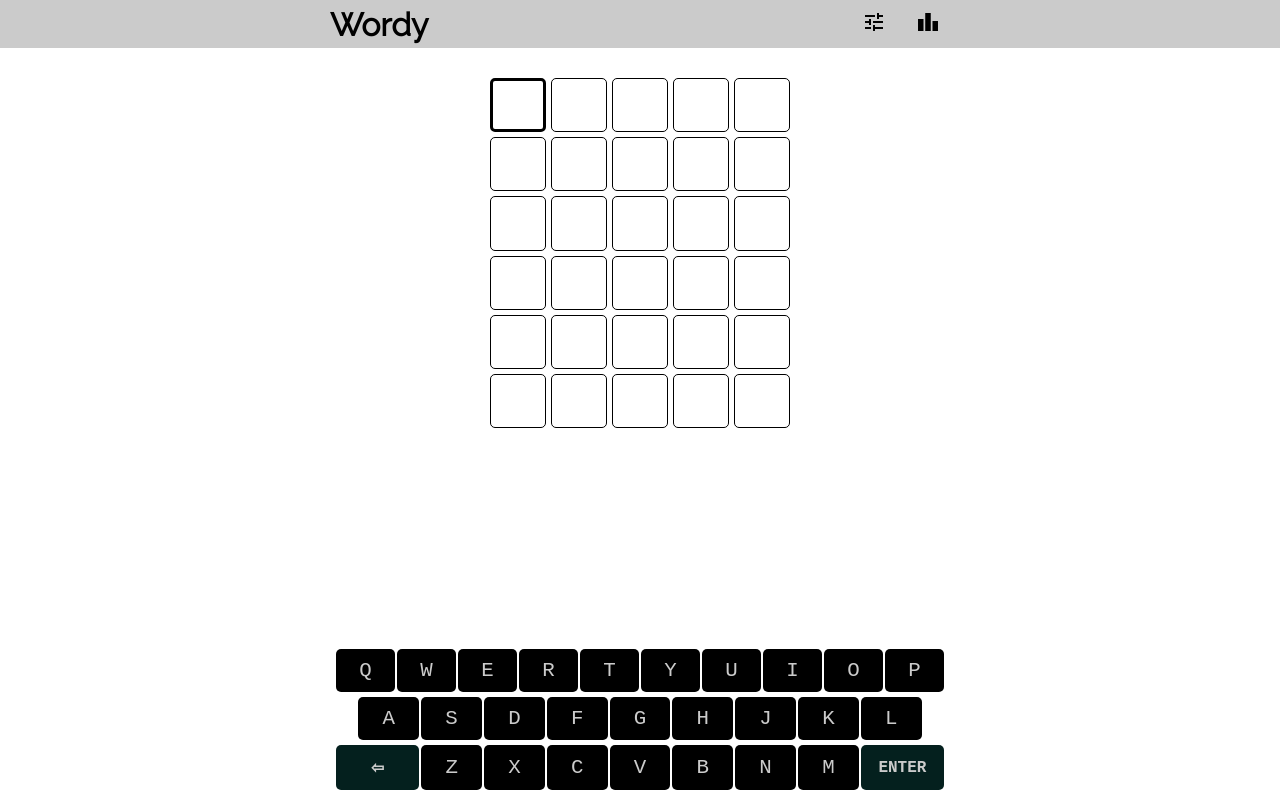
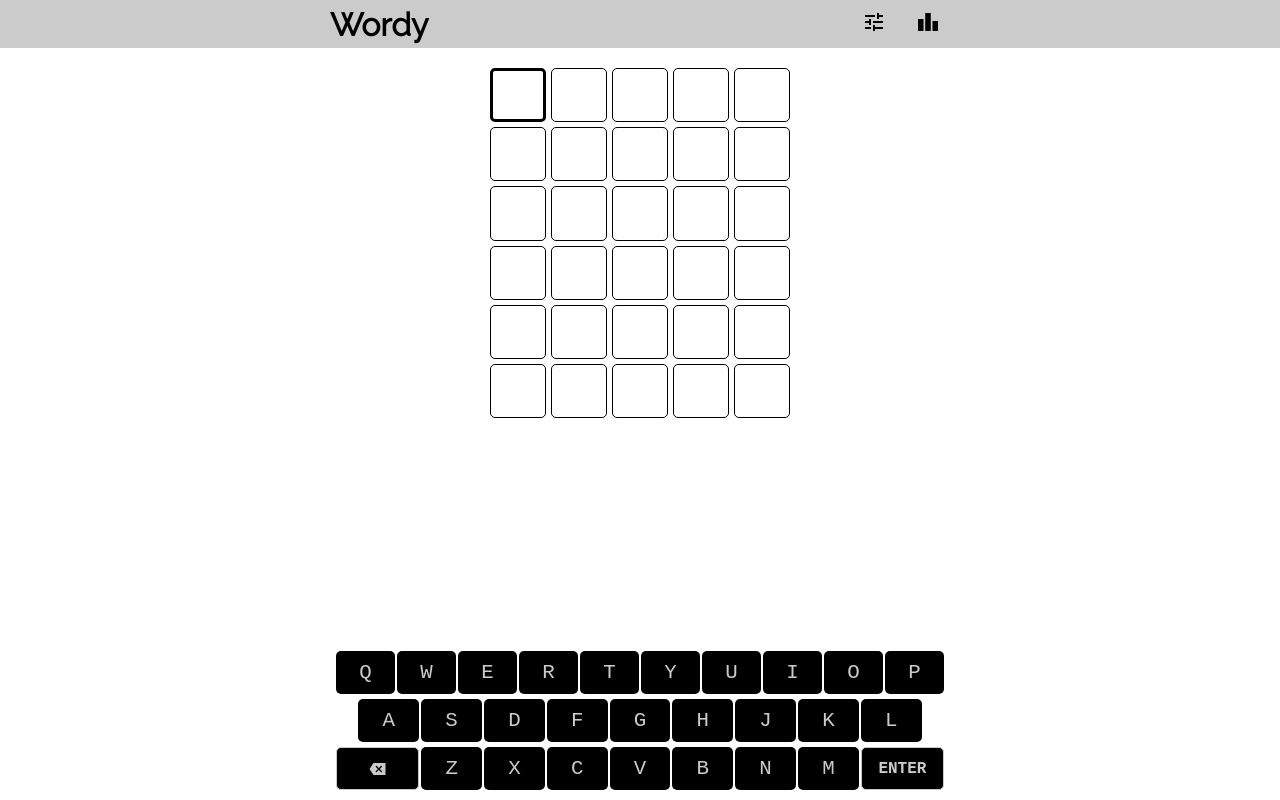
Before and after one commit to bAmrish/Wordy, a React (Create React App) app: page /game in a window 1280 px wide. Built offline with nearby package versions, Linux system fonts and the light colour scheme.

Commit message:
Some theme changes

```diff
--- a/src/App.module.css
+++ b/src/App.module.css
@@ -17,6 +17,6 @@
   min-width: 240px;
   max-width: 640px;
   margin: 0 auto;
-  padding: 30px 0 0;
+  padding: 20px 0 0;
   background-color: var(--app-container-backgorund);
 }
--- a/src/game/keyboard/Keyboard.module.css
+++ b/src/game/keyboard/Keyboard.module.css
@@ -43,8 +43,7 @@
 }
 
 .key.enter, .key.backspace {
-    background-color: var(--key-special-background);
-    color: var(--key-special-text);
+    border: 1px solid var(--key-special-text);
     font-size: 1.3rem;
     flex-grow: 2;
     font-weight: bold;
@@ -54,8 +53,12 @@
     font-size: 1rem;
 }
 
+.key .icon {
+    font-size: 1rem;
+}
+
 @media (max-width: 360px) {
-    .key.enter, .key.backspace {
+    .key.enter{
         font-size: 0.8rem;
     }
 }
--- a/src/game/keyboard/Keyboard.tsx
+++ b/src/game/keyboard/Keyboard.tsx
@@ -96,15 +96,27 @@ const Row: FC<{
   };
 
   const className = `${classes.row} ${classes[row.name]}`;
-  const rowNodes = row.keys.map((key: KeyModel) => (
-    <Key key={key.text} theKey={key} onKey={keyHandler} />
-  ));
+  const rowNodes = row.keys.map((key: KeyModel) => {
+    const isBackspace = key.value === 'Backspace';
+    return (
+      <Key
+        key={key.text}
+        theKey={key}
+        onKey={keyHandler}
+        isBackspace={isBackspace}
+      />
+    );
+  });
   return <div className={className}>{rowNodes}</div>;
 };
 
-const Key: FC<{ theKey: KeyModel; onKey: (key: string) => void }> = props => {
+const Key: FC<{
+  theKey: KeyModel;
+  onKey: (key: string) => void;
+  isBackspace?: boolean;
+}> = props => {
   const { className, text, value, status } = props.theKey;
-
+  const isBackspace = props.isBackspace || false;
   let keyClasses = classes.key;
 
   if (className) {
@@ -133,7 +145,13 @@ const Key: FC<{ theKey: KeyModel; onKey: (key: string) => void }> = props => {
   };
   return (
     <button className={keyClasses} onClick={keyHandler}>
-      {text.toUpperCase()}
+      {!isBackspace ? (
+        text.toUpperCase()
+      ) : (
+        <span className={'material-icons-sharp ' + classes.icon}>
+          backspace
+        </span>
+      )}
     </button>
   );
 };
--- a/src/settings/Settings.module.css
+++ b/src/settings/Settings.module.css
@@ -8,6 +8,7 @@
     gap: 30px;
     position: relative;
 }
+
 .settings-title {
     display: flex;
     justify-content: center;
--- a/src/settings/close/PageClose.module.css
+++ b/src/settings/close/PageClose.module.css
@@ -1,8 +1,8 @@
 
 .close {
     position: absolute;
-    right: 10px;
-    top: -20px;
+    right: 20px;
+    top: 0;
     cursor: pointer;
     user-select: none;
 }
--- a/src/stats/Stats.module.css
+++ b/src/stats/Stats.module.css
@@ -1,9 +1,28 @@
 @import "../variables.css";
 
 .stats {
+    color: var(--primary-text);
     display: flex;
     flex-direction: column;
     padding: 0 20px 20px;
     gap: 30px;
     position: relative;
 }
+
+.title {
+    display: flex;
+    justify-content: center;
+    align-items: center;
+    font-size: 1.3rem;
+    font-weight: bold;
+    text-align: center;
+    border-bottom: 1px solid var(--primary-background);
+    padding-bottom: 20px;
+}
+
+.stats-row {
+    display: flex;
+    flex-grow: 1;
+    justify-content: center;
+    padding-bottom: 20px;
+}
--- a/src/stats/Stats.tsx
+++ b/src/stats/Stats.tsx
@@ -10,8 +10,16 @@ const Stats = () => {
   return (
     <div className={classes.stats}>
       <PageClose />
-      <PlayStatistics games={games} />
-      <GuessDistributionBar games={games} />
+      <div className={classes['title']}>
+        <span className="material-icons">leaderboard</span> &nbsp; Your Play
+        Stats
+      </div>
+      <div className={classes['stats-row']}>
+        <PlayStatistics games={games} />
+      </div>
+      <div className={classes['stats-row']}>
+        <GuessDistributionBar games={games} />
+      </div>
     </div>
   );
 };
--- a/src/stats/guess-distribution/GuessDistributionBar.tsx
+++ b/src/stats/guess-distribution/GuessDistributionBar.tsx
@@ -44,6 +44,16 @@ const GuessDistributionBar: FC<{ games: GameModel[] }> = props => {
 
       xAxis: {
         bounds: 'ticks',
+        title: {
+          display: true,
+          text: 'Guess Distribution',
+          color,
+          font: {
+            weight: 'normal',
+            size: 16,
+            family: 'Raleway',
+          },
+        },
         ticks: {
           color: color,
           font: {
@@ -60,16 +70,6 @@ const GuessDistributionBar: FC<{ games: GameModel[] }> = props => {
     },
 
     plugins: {
-      title: {
-        display: true,
-        color: color,
-        text: 'Guess Distribution',
-        font: {
-          weight: 'normal',
-          size: 18,
-        },
-      },
-
       legend: { display: false },
       tooltip: { enabled: false },
     },
--- a/src/stats/play-statistics/PlayStatistics.module.css
+++ b/src/stats/play-statistics/PlayStatistics.module.css
@@ -11,7 +11,6 @@
 .title {
     text-align: center;
     color: var(--play-stats-title-color);
-    font-size: 18px;
     font-family: Raleway, sans-serif;
     -moz-osx-font-smoothing: auto;
     -webkit-font-smoothing: antialiased;
@@ -34,6 +33,8 @@
 .card-title {
     text-align: center;
     color: var(--play-stats-card-title-color);
+    font-size: 14px;
+
 }
 
 .card-value {
--- a/src/stats/play-statistics/PlayStatistics.tsx
+++ b/src/stats/play-statistics/PlayStatistics.tsx
@@ -12,11 +12,10 @@ const PlayStatistics: FC<{ games: GameModel[] }> = props => {
 
   return (
     <div className={classes['play-statistics']}>
-      <div className={classes['title']}>Play Statistics</div>
       <div className={classes['cards']}>
-        <Card value={played} title="played" />
-        <Card value={won} title="won" className={classes.won} />
-        <Card value={lost} title="lost" className={classes.lost} />
+        <Card value={played} title="Played" />
+        <Card value={won} title="Won" className={classes.won} />
+        <Card value={lost} title="Lost" className={classes.lost} />
         <Card value={percentWon.toFixed(2) + ' %'} title="% Won" />
       </div>
     </div>
@@ -37,7 +36,7 @@ const Card: FC<{
   return (
     <div className={classes['card']}>
       <div className={cardValueClass}>{value}</div>
-      <div className={classes['card-title']}>{title.toUpperCase()}</div>
+      <div className={classes['card-title']}>{title}</div>
     </div>
   );
 };
--- a/src/variables.css
+++ b/src/variables.css
@@ -110,18 +110,17 @@
 }
 
 .dark {
-  --primary-background: #000000;
+  --primary-background: #434343;
   --primary-text: white;
 
-  --secondary-background: rgb(18, 17, 16);
+  --secondary-background: #313131;
   --secondary-text: white;
 
   --tertiary-background: #ff7a00;
   --tertiary-text: #6eeee3;
 
   /* Overrides */
-  --tile-border-color: var(--secondary-background);
-  /*--tile-selected-border-color: var(--secondary-background);*/
-  --tile-selected-border-color: var(--tertiary-text);
+  --tile-border-color: black;
+    --tile-selected-border-color: black;
 
 }
```
